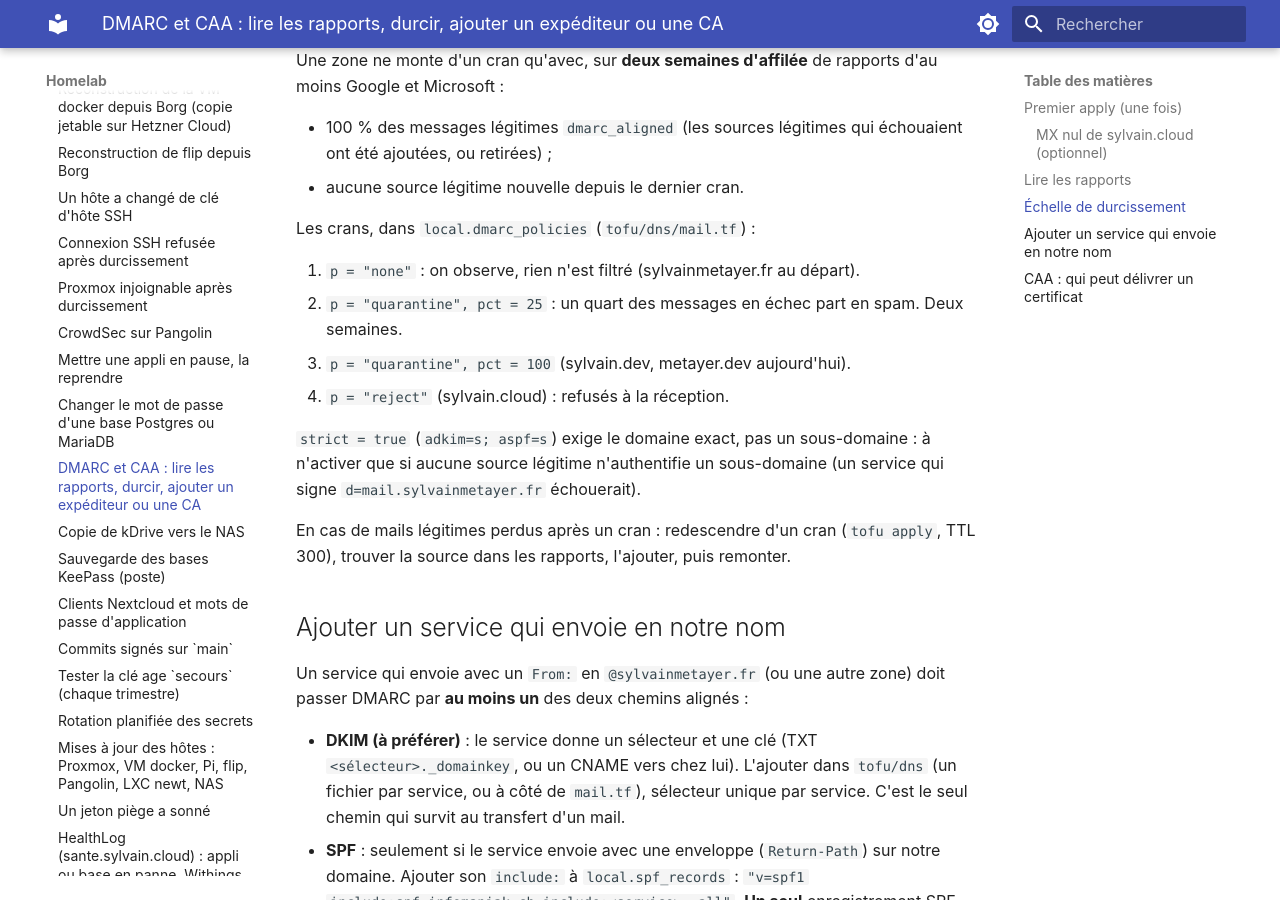
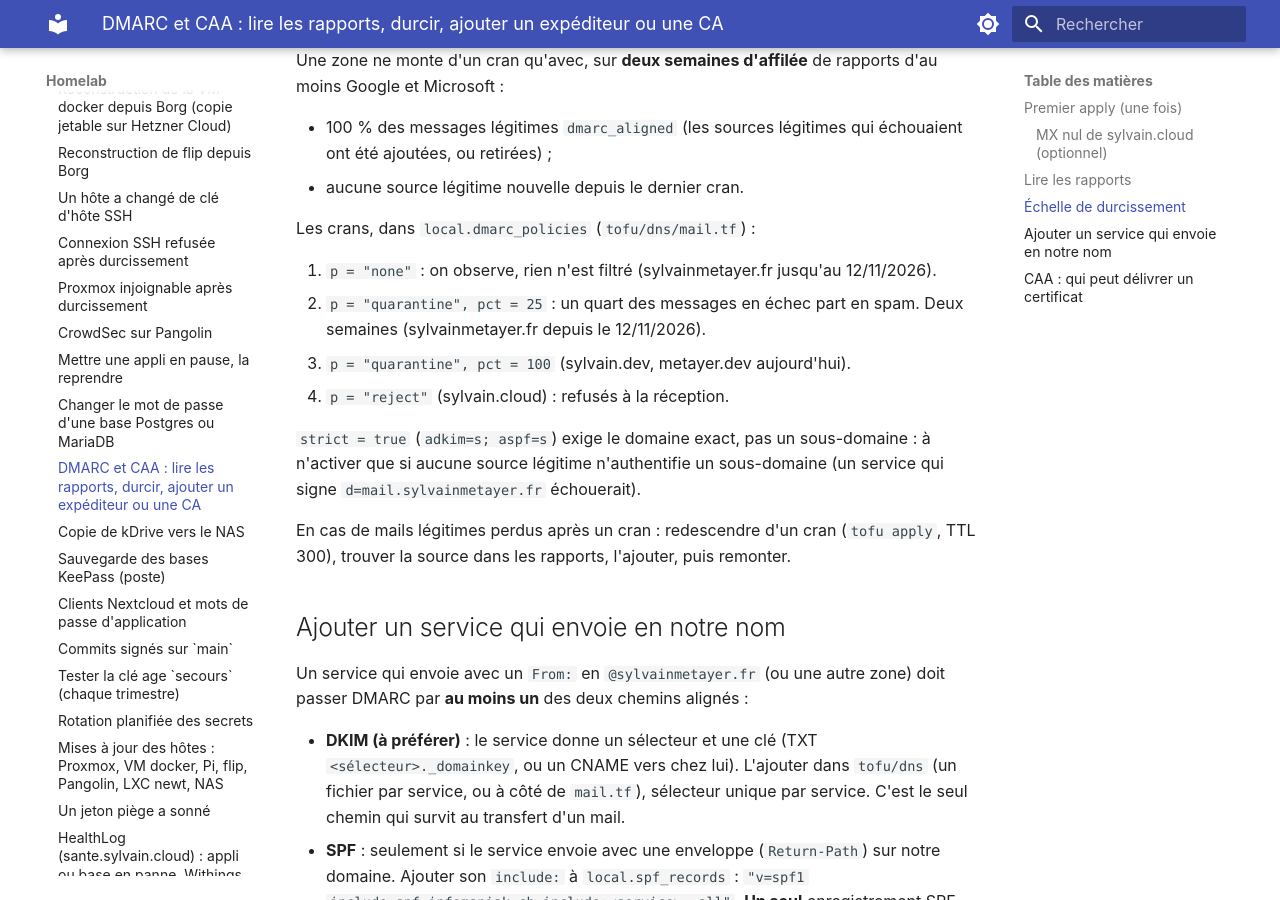
Before and after one commit to sylvainmetayer/homelab, an MkDocs documentation site: the page built from docs/runbooks/dmarc.md, in a window 1280 px wide and 900 px high, scrolled down 2965 px. Built offline with MkDocs 1.6.1 and Material for MkDocs 9.7.7, drawn with Linux system fonts in a browser that asks for light colours; some of the changed text lies outside the part shown.

Commit message:
feat(dns): DMARC de sylvainmetayer.fr à quarantine pct=25
Rapports du 30/10 au 10/11 (Google, Infomaniak) : 231/231 messages
alignés DKIM et SPF, tous émis par Infomaniak.

Claude-Session: https://claude.ai/code/session_01EfxfYAbz2gwpFVQsyUyGKn

```diff
--- a/docs/runbooks/dmarc.md
+++ b/docs/runbooks/dmarc.md
@@ -7,7 +7,7 @@ fournisseur publie sa clé (Infomaniak, SimpleLogin).
 
 | Zone | Envoie par | DKIM | DMARC |
 |---|---|---|---|
-| sylvainmetayer.fr | Infomaniak (boîte, et tous les hôtes et applis via `pangolin_smtp_user`) | `20230615._domainkey` (Infomaniak) | `p=none`, rapports |
+| sylvainmetayer.fr | Infomaniak (boîte, et tous les hôtes et applis via `pangolin_smtp_user`) | `20230615._domainkey` (Infomaniak) | `p=quarantine; pct=25` depuis le 12/11/2026, rapports |
 | sylvain.dev | SimpleLogin (alias, réponses) | `dkim`, `dkim02`, `dkim03` (CNAME vers simplelogin.co) | `p=quarantine` strict, rapports |
 | metayer.dev | SimpleLogin | idem | `p=quarantine` strict, rapports |
 | sylvain.cloud | rien | aucun | `p=reject`, `v=spf1 -all` (MX nul en option, voir plus bas) |
@@ -130,10 +130,10 @@ rapports d'au moins Google et Microsoft :
 
 Les crans, dans `local.dmarc_policies` (`tofu/dns/mail.tf`) :
 
-1. `p = "none"` : on observe, rien n'est filtré (sylvainmetayer.fr au
-   départ).
+1. `p = "none"` : on observe, rien n'est filtré (sylvainmetayer.fr jusqu'au
+   12/11/2026).
 2. `p = "quarantine", pct = 25` : un quart des messages en échec part en
-   spam. Deux semaines.
+   spam. Deux semaines (sylvainmetayer.fr depuis le 12/11/2026).
 3. `p = "quarantine", pct = 100` (sylvain.dev, metayer.dev aujourd'hui).
 4. `p = "reject"` (sylvain.cloud) : refusés à la réception.
 
```
Also changed, not shown: 1 other file.
